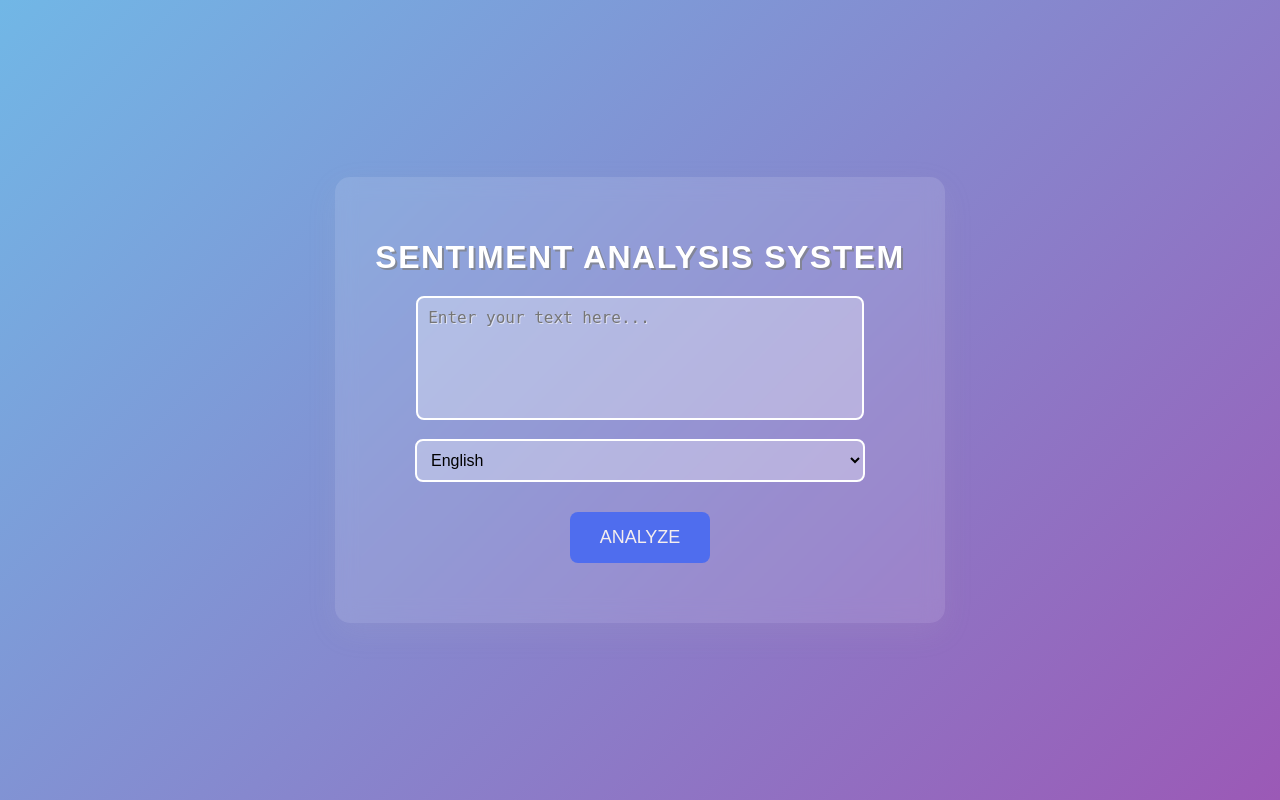
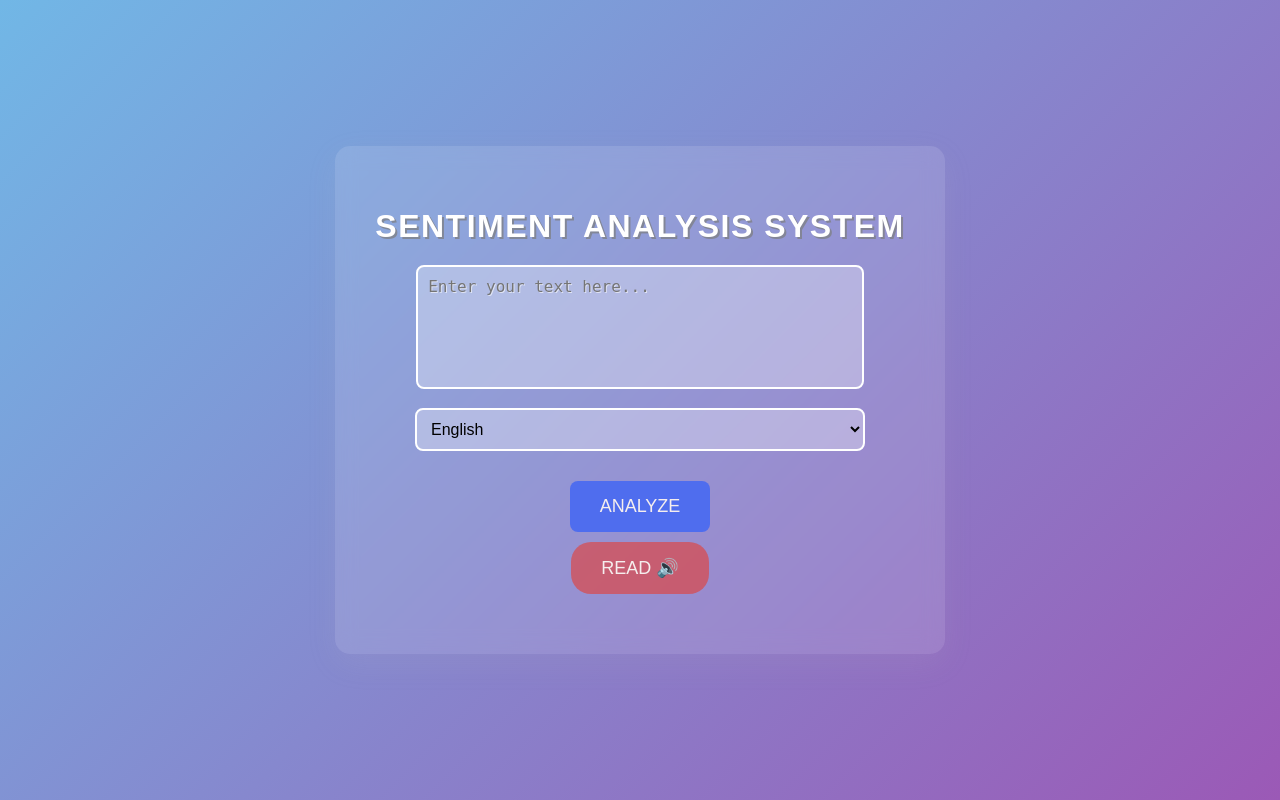
Before and after one commit to Vinu-AD/Sentiment-Analysis, a Flask app: page / in a window 1280 px wide. Run offline with Flask 3, Linux system fonts and the light colour scheme.

Commit message:
feat: added reading feature

```diff
--- a/app.py
+++ b/app.py
@@ -35,10 +35,6 @@ def analyze_sentiment(text):
     return blob.sentiment.polarity
 
 def classify_sentiment(text, polarity):
-    # happy_keywords = ['sandhosham', 'happy', 'joy', 'cheerful', 'smile', 'santosham', 'magizhchi', 'vettri', 'win', 'super']
-    # sad_keywords = ['kashtam', 'sad', 'pain', 'unhappy', 'disappointed', 'gloomy', 'hurt', 'depressed', 'cry', 'loss']
-    # neutral_keywords = ['normal', 'okay', 'average', 'steady', 'chill', 'fine', 'neutral']
-
     happy_keywords = ['sandhosham', 'jolly', 'happy', 'nalla', 'perisu', 'joy', 'enjoy', 'fun',
         'pleased', 'excited', 'bright', 'cheerful', 'smile', 'sirippu', 'santosham',
         'santosha', 'arathanai', 'magizhchi', 'vettri', 'win', 'great', 'chanceless',
--- a/static/styles.css
+++ b/static/styles.css
@@ -73,7 +73,7 @@ select:focus {
     box-shadow: 0 0 10px #adcdf0;
 }
 
-button {
+.analyze {
     background-color: #4f6dee;
     color: rgb(245, 238, 238);
     border: none;
@@ -86,8 +86,25 @@ button {
     margin-top: 10px;
 }
 
-button:hover {
+.analyze:hover {
     background-color: #0e0ed5;
+}
+
+.speak {
+    background-color: #ee35218b;
+    color: rgb(245, 238, 238);
+    border: none;
+    padding: 15px 30px;
+    border-radius: 20px;
+    cursor: pointer;
+    font-size: 18px;
+    transition: all 0.3s;
+    text-transform: uppercase;
+    margin-top: 10px;
+}
+
+.speak:hover {
+    background-color: #d50e0ed3;
 }
 
 .results {
--- a/templates/index.html
+++ b/templates/index.html
@@ -6,6 +6,8 @@
     <title>Sentiment Analysis</title>
     <link rel="stylesheet" href="{{ url_for('static', filename='styles.css') }}">
     <script>
+        let lastTranslatedText = ""; // Variable to store the last translated text
+
         async function analyzeSentiment() {
             const text = document.getElementById('inputText').value;
             const displayLanguage = document.getElementById('languageSelect').value;
@@ -34,27 +36,42 @@
             document.getElementById('resultEmoji').innerText = `Emoji: ${result.emoji}`;
             if (result.translated_text !== null) {
                 document.getElementById('resultTranslation').innerText = `Translated Text: ${result.translated_text}`;
+                lastTranslatedText = result.translated_text; // Store the translated text
             } else {
                 document.getElementById('resultTranslation').innerText = '';
+                lastTranslatedText = ""; // Clear the stored text
             }
+        }
+
+        function speakText() {
+            if (!lastTranslatedText) {
+                alert("No translated text to speak.");
+                return;
+            }
+
+            const synth = window.speechSynthesis;
+            const utterThis = new SpeechSynthesisUtterance(lastTranslatedText);
+            utterThis.lang = document.getElementById('languageSelect').value; // Set the language based on the selected language
+            synth.speak(utterThis);
         }
     </script>
 </head>
 <body>
     <div class="container">
         <h1>Sentiment Analysis System</h1>
-        <textarea id="inputText" placeholder="Enter your text here..." title="Enter your data here"></textarea>
-        <select title="Select your languagae" id="languageSelect">
+        <textarea id="inputText" placeholder="Enter your text here..." title="Enter your text here"></textarea>
+        <select id="languageSelect" title="Select your language">
             <option value="en">English</option>
             <option value="ta">Tamil</option>
-            <option value="es">Telugu</option>
-            <option value="fr">Hindi</option>
-            <option value="fr">Malayalam</option>
-            <option value="fr">Spanish</option>
+            <option value="te">Telugu</option>
+            <option value="hi">Hindi</option>
+            <option value="ml">Malayalam</option>
+            <option value="es">Spanish</option>
             <option value="fr">French</option>
-            <option value="fr">German</option>
+            <option value="de">German</option>
         </select>
-        <button title ="Analyze" onclick="analyzeSentiment()">Analyze</button>
+        <button class="analyze" onclick="analyzeSentiment()">Analyze</button><br>
+        <button class="speak" onclick="speakText()">Read 🔊</button>
         <div class="results">
             <p id="resultSentiment"></p>
             <p id="resultEmoji"></p>
```
